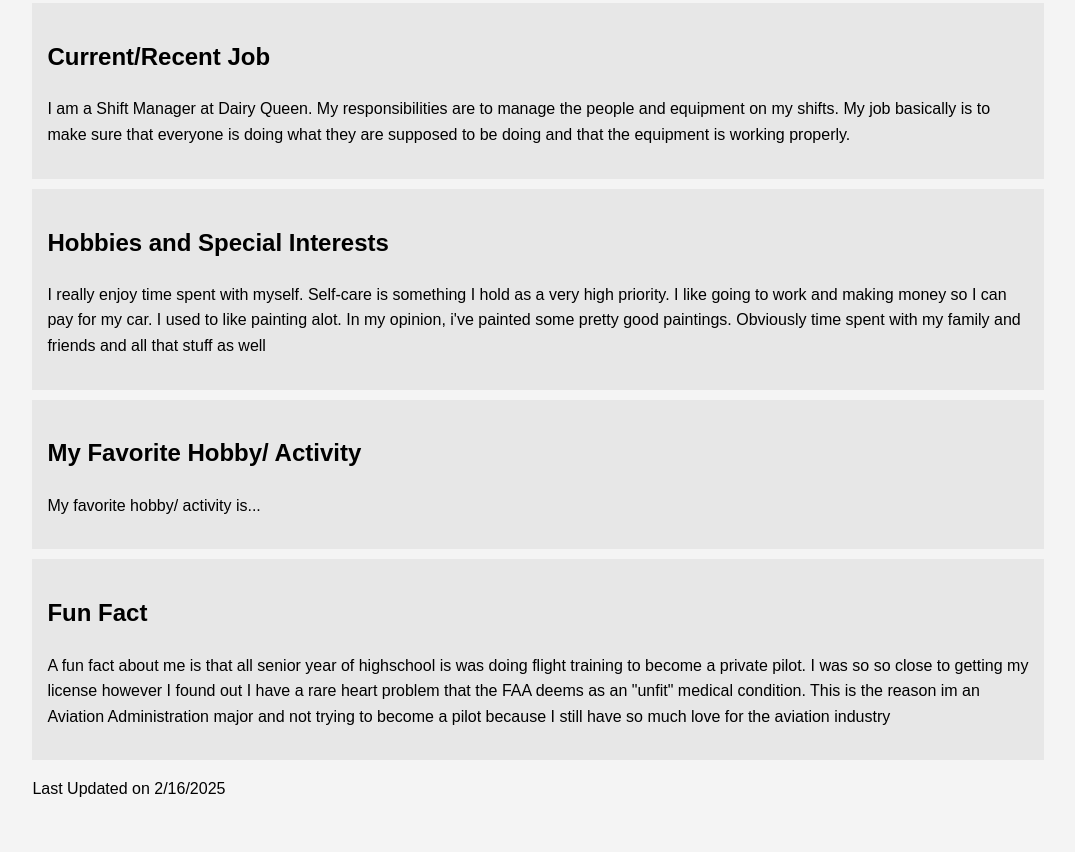
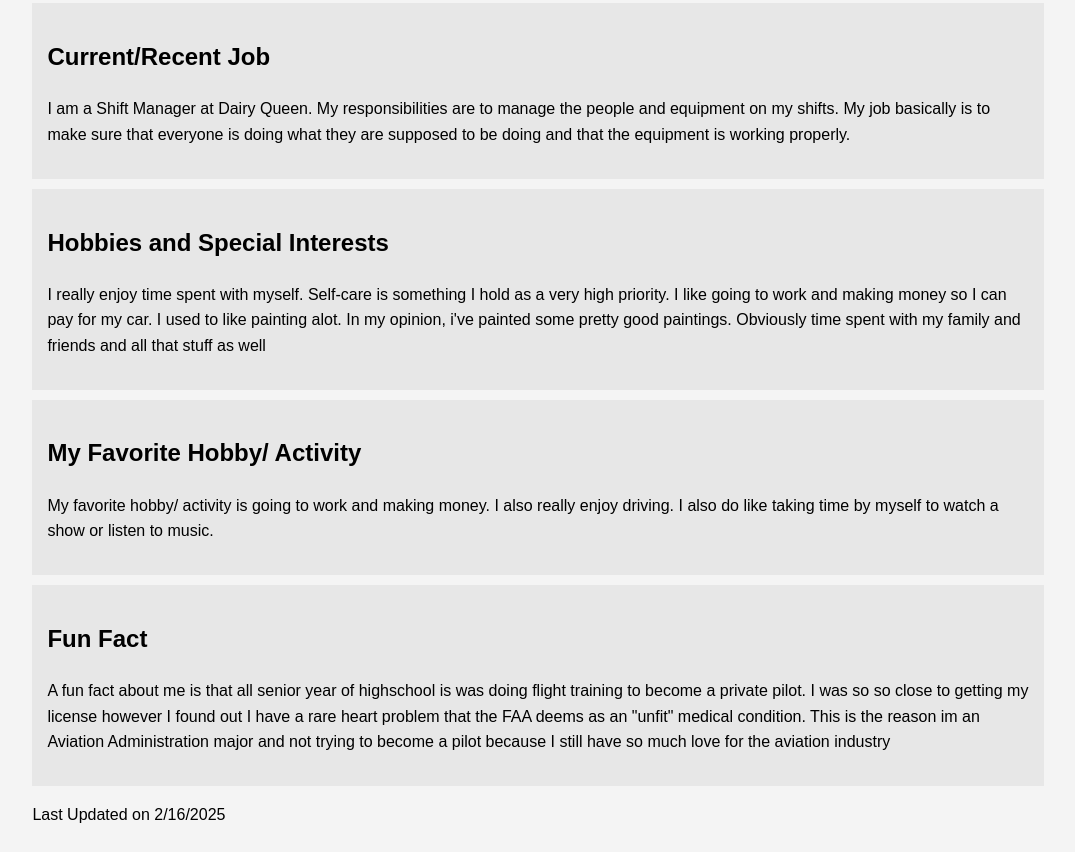
Before and after one commit to LV775/me, a plain HTML site: page index.html in a window 1280 px wide. Shown: the part 1000-1852 px from the top of the page, without its empty margins (102-1177 px from the left). Before the commit the page ends 1826 px from the top, so only its background shows below. Drawn offline with Linux system fonts and the light colour scheme.

Commit message:
Update index.html

```diff
--- a/index.html
+++ b/index.html
@@ -73,7 +73,7 @@
 	</section>
 	   <section class= "hobbies2">
 	    <h2>My Favorite Hobby/ Activity</h2>
-	    <p>My favorite hobby/ activity is...</p>
+	    <p>My favorite hobby/ activity is going to work and making money. I also really enjoy driving. I also do like taking time by myself to watch a show or listen to music.</p>
 
     </section>
 
```
